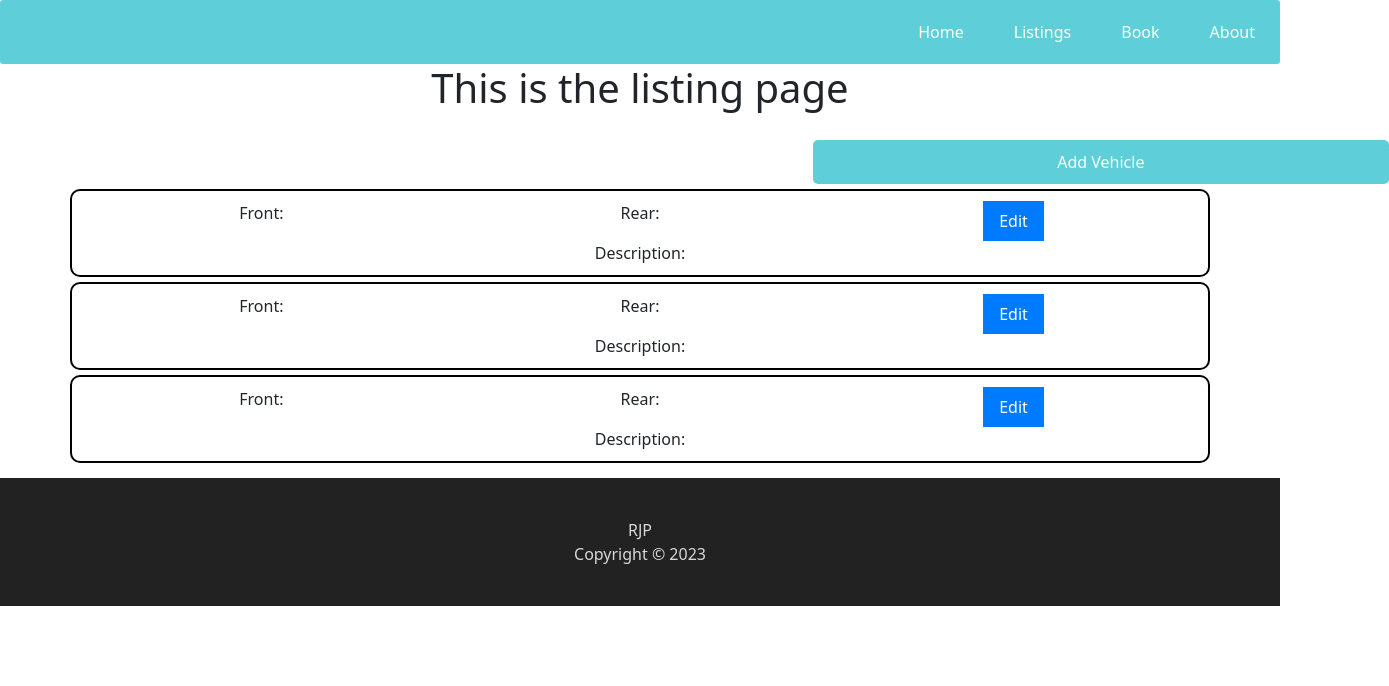
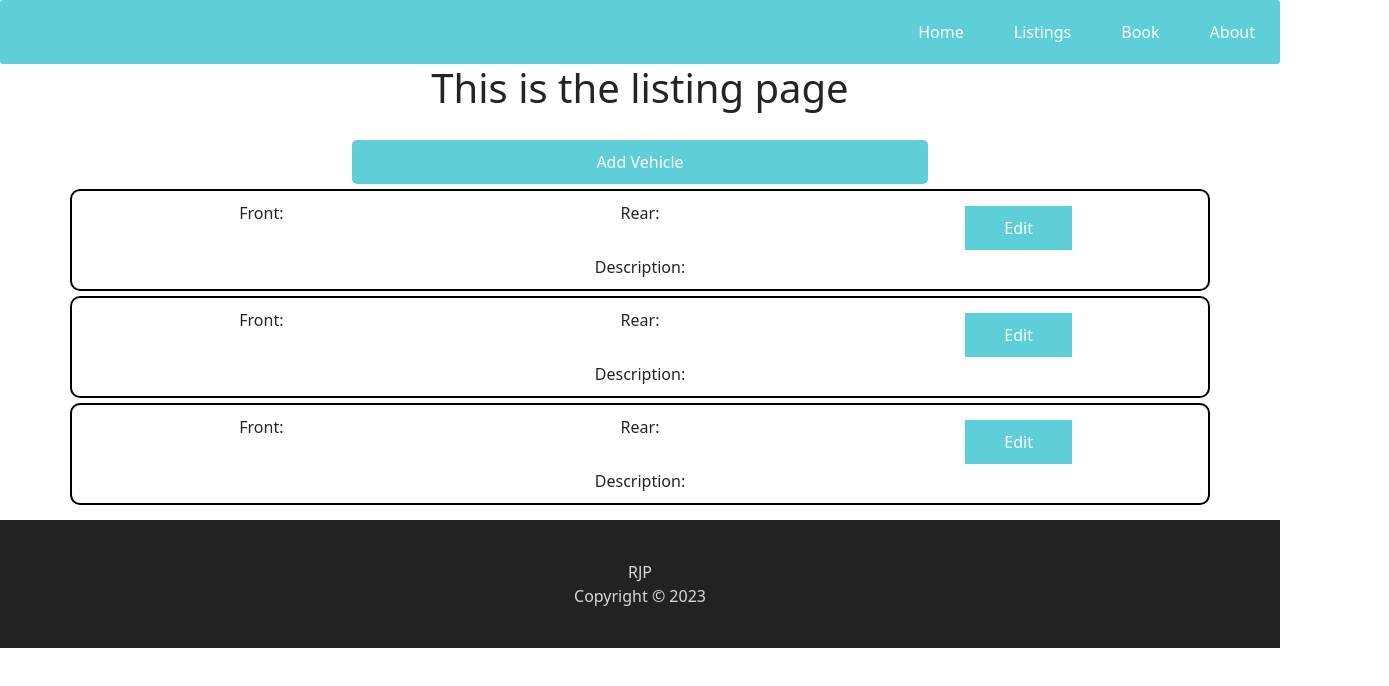
Before and after one commit to RJP-Cab302/FrontEnd, a React (Create React App) app in the folder parking-app/: page /listing in a window 1280 px wide. Shown: the top 686 px of the page, 1389 px wide, since content can reach past the window. Built offline with nearby package versions, Linux system fonts and the light colour scheme.

Commit message:
fixed vehicle component

```diff
--- a/parking-app/package.json
+++ b/parking-app/package.json
@@ -9,7 +9,7 @@
     "@testing-library/user-event": "^13.5.0",
     "bootstrap": "^5.2.3",
     "react": "^18.2.0",
-    "react-bootstrap": "^2.7.2",
+    "react-bootstrap": "^2.7.4",
     "react-dom": "^18.2.0",
     "react-router-dom": "^6.10.0",
     "react-scripts": "^5.0.1",
--- a/parking-app/src/App.js
+++ b/parking-app/src/App.js
@@ -5,9 +5,9 @@ import LandingPage from './pages/landingpage';
 import { BrowserRouter, Routes, Route } from "react-router-dom";
 import About from './pages/aboutpage';
 import SignUp from './pages/signuppage';
+import Login from './components/Login';
 import ListingPage from './pages/listingpage';
 function App() {
-
   return (
      <BrowserRouter>
      <div className="App">
@@ -17,6 +17,8 @@ function App() {
       <Route path="/about" element={<About />} />
       <Route path="/signup" element={<SignUp />} />
       <Route path="/listing" element={<ListingPage />} />
+      <Route path="/login" element={<Login />} />
+
 
 
       </Routes>
--- a/parking-app/src/components/Vehicle.jsx
+++ b/parking-app/src/components/Vehicle.jsx
@@ -54,9 +54,9 @@ export default function Vechicle(props) {
               </div>
               <input type="text" value={description} onChange={changeDescription} />
             </div>
-            <div className="col align-items-end"> {/* Add class "align-items-end" to align child elements to bottom */}
-              <button onClick={handleSaveClick}>Save</button>
-              <button onClick={handleCancelClick}>Cancel</button>
+            <div className="col"> {/* Add class "align-items-end" to align child elements to bottom */}
+              <button className="save-cancel" onClick={handleSaveClick}>Save</button>
+              <button className="save-cancel" onClick={handleCancelClick}>Cancel</button>
             </div>
           </div>
         </div>
@@ -73,8 +73,8 @@ export default function Vechicle(props) {
           <div className="col">
             <span>Rear: {rear}</span>
           </div>
-          <div className="col align-items-end"> {/* Add class "align-items-end" to align child elements to bottom */}
-            <button onClick={handleEditClick}>Edit</button>
+          <div className="col"> {/* Add class "align-items-end" to align child elements to bottom */}
+            <button className="save-cancel" onClick={handleEditClick}>Edit</button>
           </div>
         </div>
         <div className="row">
--- a/parking-app/src/components/vehicle.css
+++ b/parking-app/src/components/vehicle.css
@@ -6,29 +6,16 @@
 
 
 }
-/* .row{
-        border: 2px solid rgb(207, 29, 29);
-        margin: 5px;
-        border-radius: 10px;
-}
-.col{
-    border: 2px solid rgb(35, 32, 217);
-        margin: 5px;
-        border-radius: 10px;
-} */
-/* .container Button {
-    position: relative;
-    left: 35%;
-    margin-top: 10px;
-} */
 
 /* Align child elements to bottom */
-.align-items-end {
-    display: flex;
+.save-cancel {
+    display: flex-end;
+    padding: 10px;
+    margin: 5px;
 }
 
 /* Style buttons */
-button {
+/* button {
     background-color: #007bff;
     color: #fff;
     border: none;
@@ -41,6 +28,21 @@ button {
 
 button:hover {
     background-color: #0069d9;
+} */
+button {
+    padding: 10px;
+    background-color: rgb(94, 207, 217);
+    color: white;
+    border: none;
+    border-radius: 5px;
+    cursor: pointer;
+    width: 30%;
+    margin: 10px;
+}
+
+
+button:hover {
+    background-color: #45a049;
 }
 
 button:focus {
--- a/parking-app/src/pages/landingpage.jsx
+++ b/parking-app/src/pages/landingpage.jsx
@@ -1,5 +1,6 @@
 import Login from "../components/Login";
 import React, { useState, useEffect } from 'react';
+import SignUp from "./signuppage";
 
 export default function LandingPage() {
       const [data, setData] = useState([{}]);
@@ -9,11 +10,9 @@ export default function LandingPage() {
   }, [])
   return (
     <div>
-        <h1>Hello RJP</h1>
       <h2>{data.name}</h2>
        <h2>{data.message}</h2>
-    <h1>Login</h1>
-     <Login/>
+     <SignUp/>
     </div>
 
   );
--- a/parking-app/src/pages/listingpage.jsx
+++ b/parking-app/src/pages/listingpage.jsx
@@ -1,7 +1,7 @@
 import React, { useState } from "react";
 import '../styles/listingpage.css'
 import Vehicle from "../components/Vehicle";
-import { Modal, Button, Form } from "react-bootstrap";
+import { Button } from "react-bootstrap";
 
 export default function ListingPage() {
   const [vehicleList, setVehicleList] = useState([
@@ -10,33 +10,8 @@ export default function ListingPage() {
     { front: '3322', rear: '3322', description: 'A sleek sports car' }
   ]);
 
-  const [showModal, setShowModal] = useState(false);
-  const [newVehicle, setNewVehicle] = useState({ front: '', rear: '', description: '' });
-
   const handleAddVehicle = () => {
-    setShowModal(true);
-  };
-
-  const handleCloseModal = () => {
-    setShowModal(false);
-    setNewVehicle({ front: '', rear: '', description: '' });
-  };
-
-  const handleSaveVehicle = () => {
-    setVehicleList([...vehicleList, newVehicle]);
-    handleCloseModal();
-  };
-
-  const handleChangeFront = (event) => {
-    setNewVehicle({ ...newVehicle, front: event.target.value });
-  };
-
-  const handleChangeRear = (event) => {
-    setNewVehicle({ ...newVehicle, rear: event.target.value });
-  };
-
-  const handleChangeDescription = (event) => {
-    setNewVehicle({ ...newVehicle, description: event.target.value });
+    setVehicleList([...vehicleList, { front: '', rear: '', description: '' }]);
   };
 
   return (
@@ -48,35 +23,6 @@ export default function ListingPage() {
           <Vehicle key={index} front={vehicle.front} rear={vehicle.rear} description={vehicle.description} />
         ))}
       </div>
-      <Modal show={showModal} onHide={handleCloseModal}>
-        <Modal.Header closeButton>
-          <Modal.Title>Add Vehicle</Modal.Title>
-        </Modal.Header>
-        <Modal.Body>
-          <Form>
-            <Form.Group controlId="formFront">
-              <Form.Label>Front</Form.Label>
-              <Form.Control type="text" placeholder="Enter front" value={newVehicle.front} onChange={handleChangeFront} />
-            </Form.Group>
-            <Form.Group controlId="formRear">
-              <Form.Label>Rear</Form.Label>
-              <Form.Control type="text" placeholder="Enter rear" value={newVehicle.rear} onChange={handleChangeRear} />
-            </Form.Group>
-            <Form.Group controlId="formDescription">
-              <Form.Label>Description</Form.Label>
-              <Form.Control type="text" placeholder="Enter description" value={newVehicle.description} onChange={handleChangeDescription} />
-            </Form.Group>
-          </Form>
-        </Modal.Body>
-        <Modal.Footer>
-          <Button variant="secondary" onClick={handleCloseModal}>
-            Cancel
-          </Button>
-          <Button variant="primary" onClick={handleSaveVehicle}>
-            Save
-          </Button>
-        </Modal.Footer>
-      </Modal>
     </div>
   );
 }
--- a/parking-app/src/styles/listingpage.css
+++ b/parking-app/src/styles/listingpage.css
@@ -5,8 +5,3 @@
     margin: 10px;
 
 }
-
-.main button{
-    position: relative;
-    left: 40%;
-}
```
Also changed, not shown: 1 other file (tests, documents, lock files or other folders).
